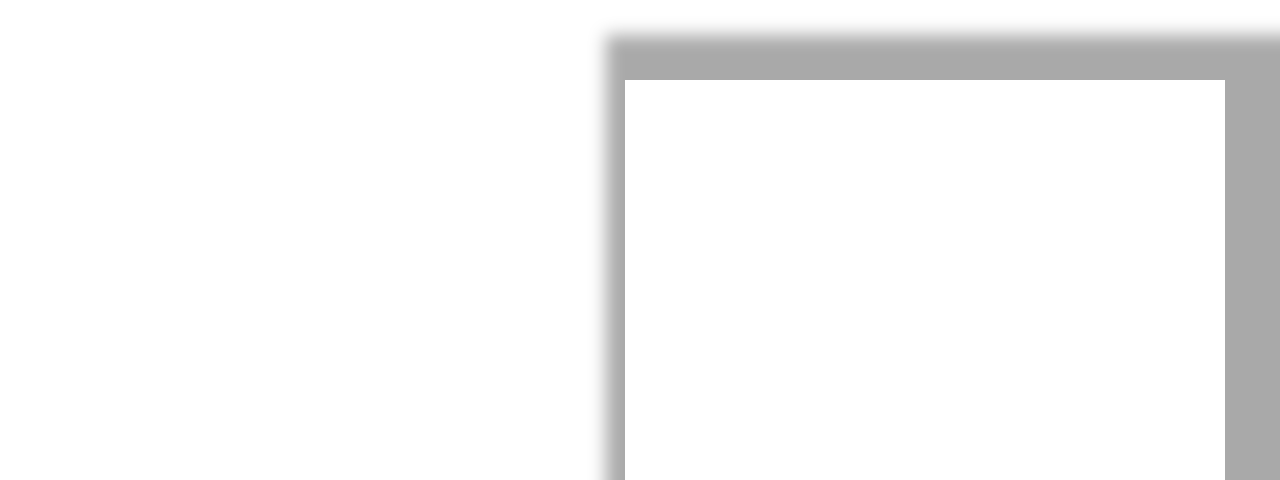
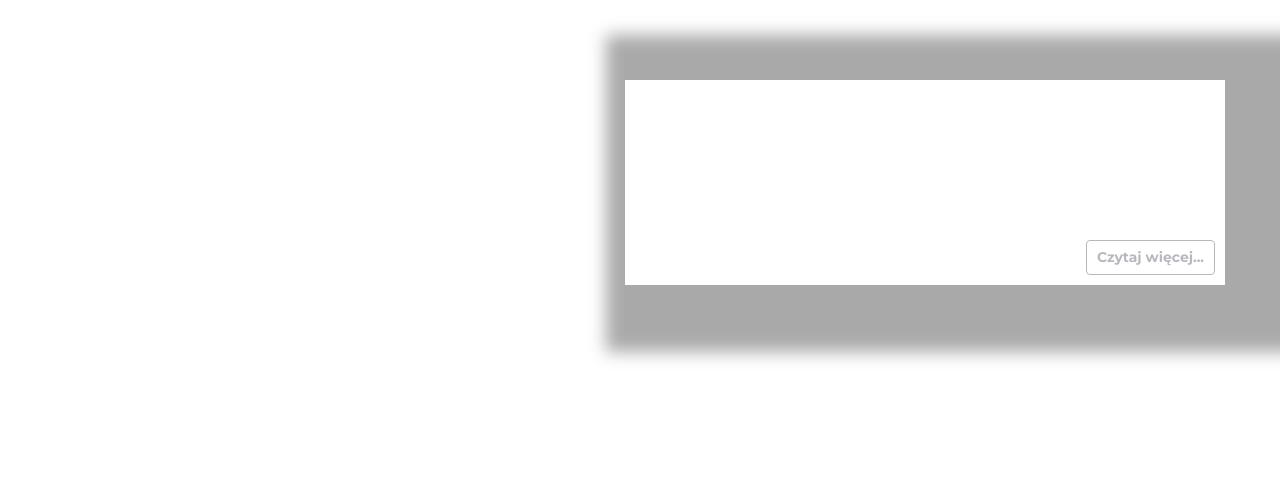
Before and after one commit to aircraftman3/promet, a PHP site: page / in a window 1280 px wide. Shown: the part 1169-1649 px from the top of the page. Run offline with PHP 8.4, Linux system fonts and the light colour scheme; some libraries are stand-ins or nearby versions; grey boxes are pictures that could not be loaded.

Commit message:
modified section4

```diff
--- a/index.html
+++ b/index.html
@@ -84,8 +84,9 @@
                             <li><a class="dropdown-item" href="javascript:;">Serwis i konserwacja</a></li>
                             <li><a class="dropdown-item" href="javascript:;">Instalacje</a></li>
                             <li><a class="dropdown-item" href="javascript:;">Projektowanie planów ochrony</a></li>
+                            <li><a class="dropdown-item" href="javascript:;">Kontrole dostępu</a></li>
                             <li class="dropdown-submenu">
-                                <a class="dropdown-item" tabindex="-1" href="javascript:;">Dodatkowe</a>
+                                <a class="dropdown-item" tabindex="-1" href="javascript:;">(Dodatkowe)</a>
                                 <ul class="dropdown-menu">
                                     <li><a class="dropdown-item dropdown-item2" tabindex="-1" href="javascript:;">Sprzątanie</a>
                                     </li>
@@ -219,18 +220,11 @@
     <div class="section4" data-parallax="scroll" data-image-src="images/background.jpeg">
         <div class="section4-inner">
             <div class="section4-text">
-                <h5>Wraz z rozwojem firmy, zaczęliśmy oferować nowe usługi:</h5>
-                <ul>
-                    <li>Sprzątanie biur</li>
-                    <li>Sprzątanie pomieszczeń przemysłowych</li>
-                    <li>Sprzątanie mieszkań i domów</li>
-                    <li>Mycie okien, szyb wystawowych, przeszkleń</li>
-                    <li>Czyszczenie po remontach</li>
-                    <li>Pielęgnacja terenów zewnętrznych</li>
-                    <li>Pranie</li>
-                </ul>
-                <p>Zatrudniając naszą firmę nie musisz martwić się o zatrudnienie pracownika
-                    wykonującego czynności sprzątania oraz zakup środków czystości.</p>
+                <h5>Wraz z rozwojem firmy, zaczęliśmy stosować rozwiązania sztucznej inteligencji na miarę XXI wieku w systemach
+                    monitoringu CCTV.</a>
+                </h5>
+
+                <a href="./monitoringwizyjny.html" class="btn btn-outline-secondary">Czytaj więcej...</a>
             </div>
         </div>
     </div>
--- a/style.css
+++ b/style.css
@@ -591,7 +591,7 @@ pixels, change the font-size of the links and position
 .section4 {
     width: 100%;
 
-    height: 700px;
+    height: 500px;
 
 }
 
@@ -609,7 +609,7 @@ pixels, change the font-size of the links and position
     -webkit-box-shadow: 37px 11px 16px 56px rgba(0, 0, 0, 0.67);
     -moz-box-shadow: 37px 11px 16px 56px rgba(0, 0, 0, 0.67);
     box-shadow: 37px 11px 16px 56px rgba(0, 0, 0, 0.67);
-    padding-top: 100px;
+    padding-top: 60px;
     float: right;
     transition: all .3s ease-in-out;
     width: 600px;
@@ -625,10 +625,14 @@ pixels, change the font-size of the links and position
 
 .section4-text h5 {
     padding-right: 10px;
-    font-size: 45px;
+    font-size: 20px;
     font-weight: bold;
     text-align: right;
     padding-bottom: 10px;
+}
+.section4-text a:hover {
+    background-color: darkred;
+    color: white;
 }
 
 .section4-text ul {
@@ -639,12 +643,14 @@ pixels, change the font-size of the links and position
     font-size: 14px;
 }
 
-.section4-text p {
+.section4-text a {
     padding-left: 10px;
     padding-right: 10px;
     font-size: 14px;
     text-align: right;
     font-weight: bold;
+    margin: 10px;
+    float: right;
 }
 
 
```
